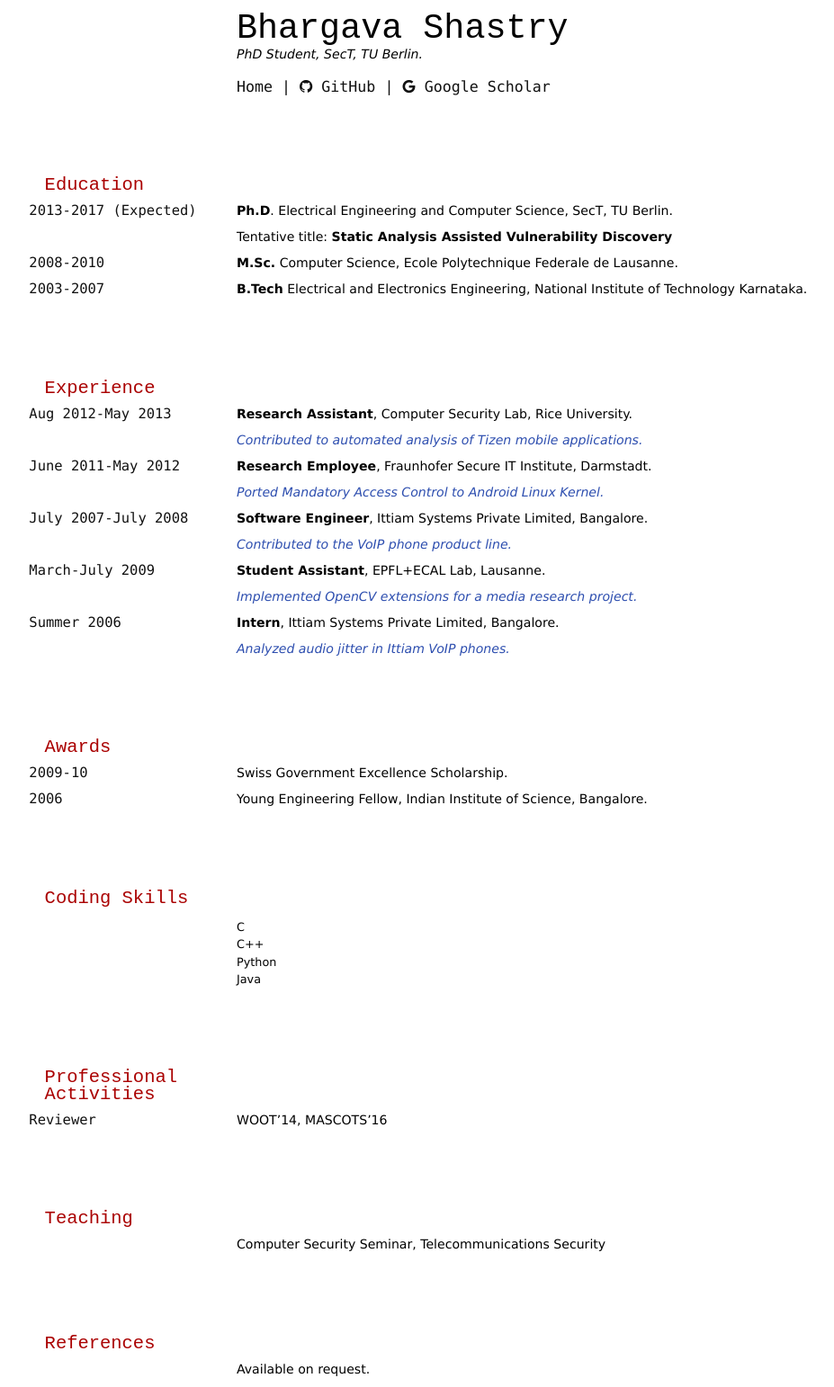
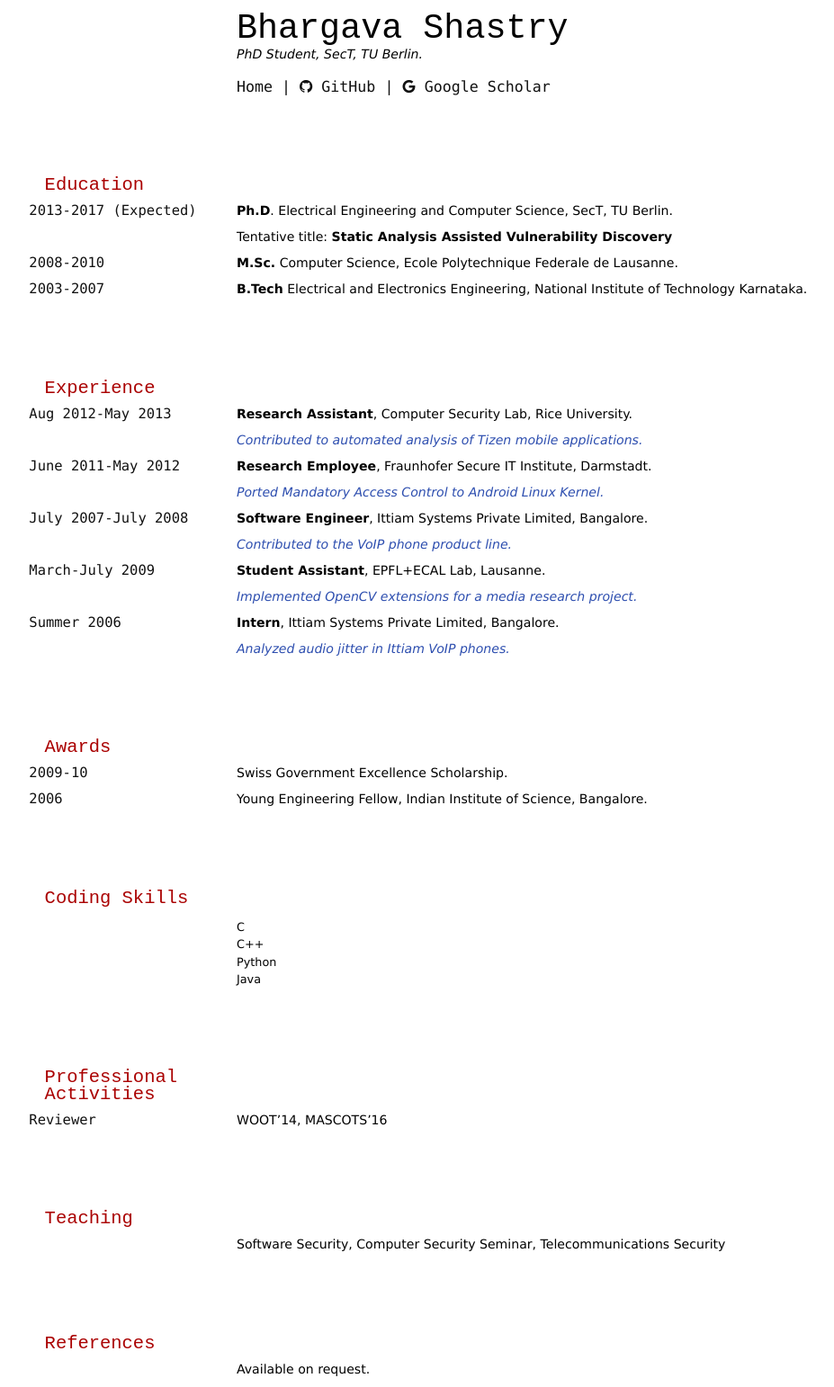
Before and after one commit to bshastry/bshastry.github.io, a Jekyll site: the page built from cv.md, in a window 1280 px wide. Shown: the whole page at 90% size, without its empty margins (168-1095 px from the left). Built offline with Jekyll 4.4.1, drawn with Linux system fonts in a browser that asks for light colours; nearby versions of some CDN libraries.

Commit message:
Updated bugs list and CV (teaching)

```diff
--- a/cv.md
+++ b/cv.md
@@ -80,7 +80,7 @@ WOOT'14, MASCOTS'16
 ## Teaching
 \\
 \\
-Computer Security Seminar, Telecommunications Security
+Software Security, Computer Security Seminar, Telecommunications Security
 
 ## References
 \\
```
Also changed, not shown: bugs.md (+10 -4 lines).
